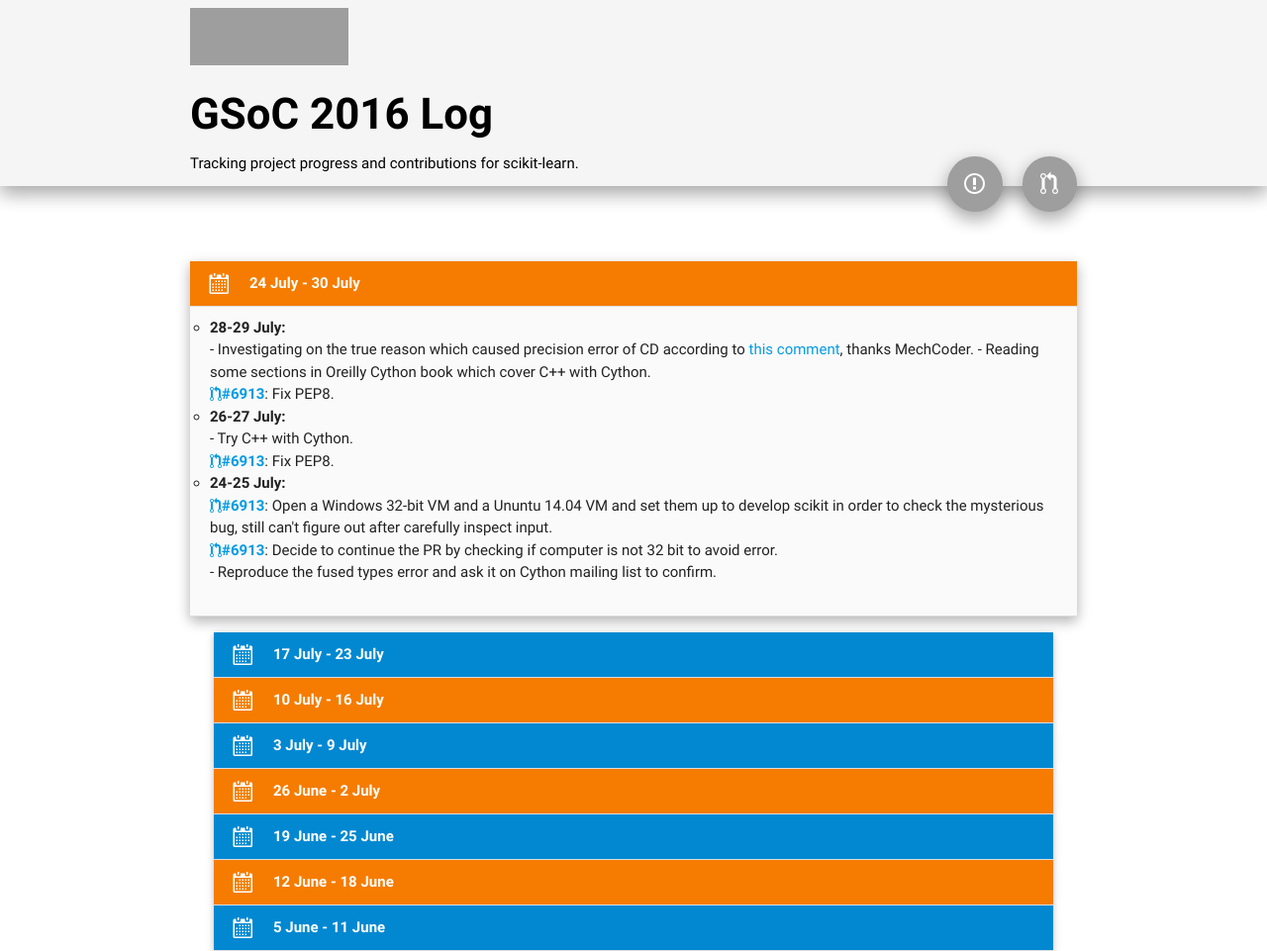
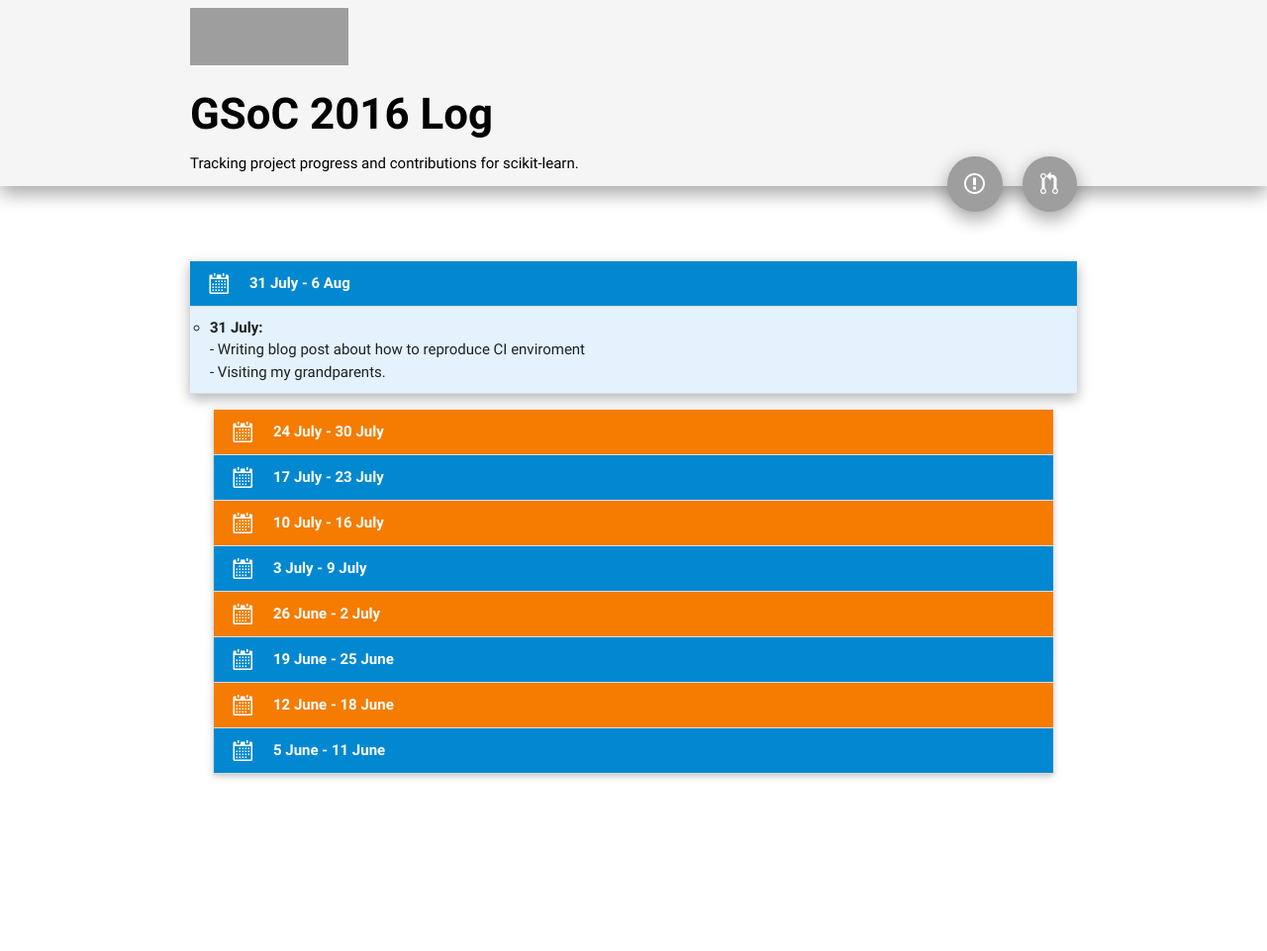
Before and after one commit to yenchenlin/yenchenlin.github.io, a Jekyll site: the page built from _pages/gsoc.html, in a window 1280 px wide. Shown: the whole page at 99% size. Built offline with Jekyll 4.4.1, drawn with Linux system fonts in a browser that asks for light colours; nearby versions of some CDN libraries; after the commit the page ends 900 px from its top, so only the background shows below that; grey boxes are pictures that could not be loaded.

Commit message:
Update dev

```diff
--- a/_pages/gsoc.html
+++ b/_pages/gsoc.html
@@ -82,13 +82,38 @@ permalink: /gsoc/
             <ul class="collapsible popout" data-collapsible="expandable">
 
             <li>
-              <div class="collapsible-header active waves-effect waves-light orange darken-2 white-text">
+              <div class="collapsible-header active waves-effect waves-light light-blue darken-2 white-text">
+                <i class="mega-octicon octicon-calendar"></i>
+                <b>31 July - 6 Aug</b>
+              </div>
+
+              <div class="collapsible-body blue lighten-5">
+                <ul class="details">
+
+                  <li><b>31 July: </b><br/>
+
+                        - Writing blog post about how to reproduce CI enviroment
+                    <br>
+
+                        - Visiting my grandparents.
+                  <br/>
+                </ul>
+              </div>
+            </li>
+
+
+            <li>
+              <div class="collapsible-header waves-effect waves-light orange darken-2 white-text">
                 <i class="mega-octicon octicon-calendar"></i>
                 <b>24 July - 30 July</b>
               </div>
 
               <div class="collapsible-body grey lighten-5">
                 <ul class="details">
+
+                  <li><b>30 July: </b><br/>
+                      - Suffer from Cython compilation error.
+                  </li>
 
                   <li><b>28-29 July: </b><br/>
 
```
